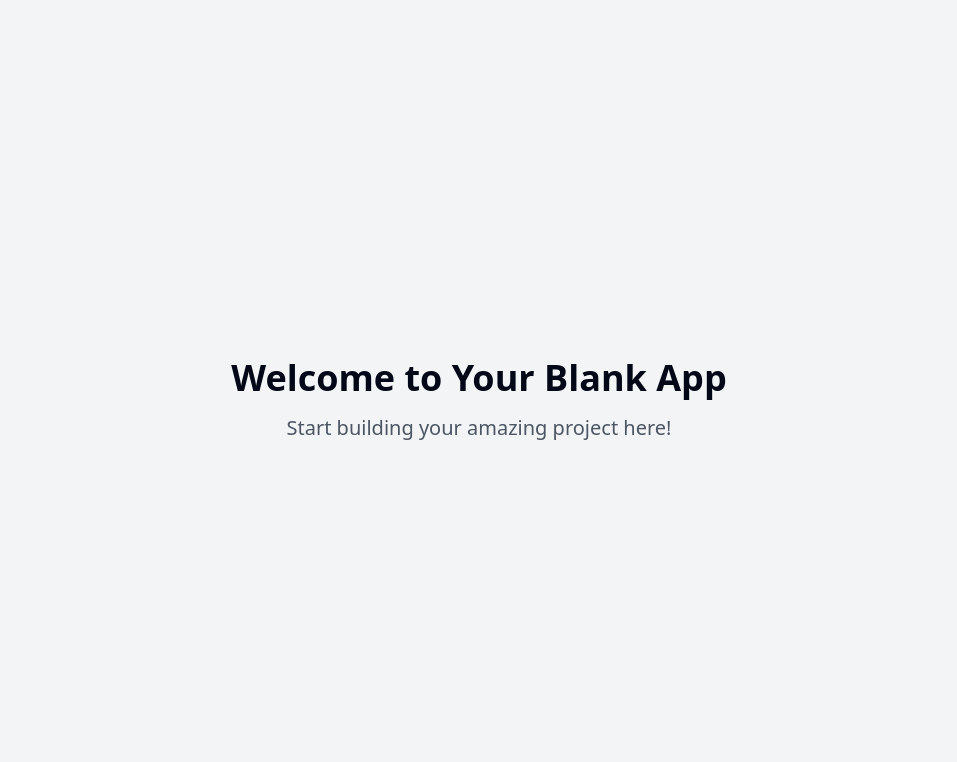
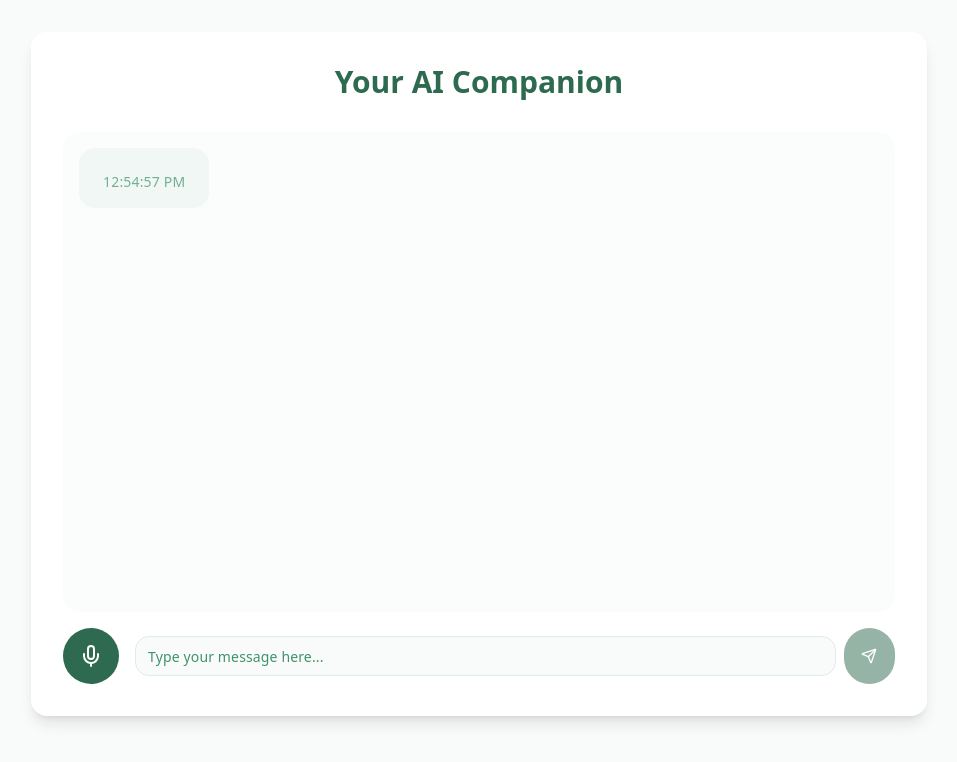
Before and after one commit to kabilesh-c/elderbot-companion, a React (Vite) app: page / in a window 1280 px wide. Shown: the top 762 px of the page, without its empty margins (161-1118 px from the left). Built offline with nearby package versions, Linux system fonts and the light colour scheme.

Commit message:
Add elderly assistance chatbot
This commit adds an AI-powered chatbot designed to assist elderly users.  The chatbot will support voice and text interactions, and provide features such as daily task assistance, medication reminders, emergency alerts, and companionship.

```diff
--- /dev/null
+++ b/src/components/ChatMessage.tsx
@@ -0,0 +1,33 @@
+
+import { cn } from "@/lib/utils";
+
+interface ChatMessageProps {
+  message: string;
+  isUser: boolean;
+  timestamp: string;
+}
+
+const ChatMessage = ({ message, isUser, timestamp }: ChatMessageProps) => {
+  return (
+    <div
+      className={cn(
+        "flex w-full animate-fade-in",
+        isUser ? "justify-end" : "justify-start"
+      )}
+    >
+      <div
+        className={cn(
+          "max-w-[80%] rounded-2xl px-6 py-4 text-lg",
+          isUser
+            ? "bg-primary text-primary-foreground"
+            : "bg-muted text-muted-foreground"
+        )}
+      >
+        <p className="leading-relaxed">{message}</p>
+        <p className="mt-2 text-sm opacity-70">{timestamp}</p>
+      </div>
+    </div>
+  );
+};
+
+export default ChatMessage;
--- /dev/null
+++ b/src/components/VoiceButton.tsx
@@ -0,0 +1,33 @@
+
+import { Mic, MicOff } from "lucide-react";
+import { cn } from "@/lib/utils";
+
+interface VoiceButtonProps {
+  isListening: boolean;
+  onClick: () => void;
+  className?: string;
+}
+
+const VoiceButton = ({ isListening, onClick, className }: VoiceButtonProps) => {
+  return (
+    <button
+      onClick={onClick}
+      className={cn(
+        "flex h-14 w-14 items-center justify-center rounded-full transition-all",
+        isListening
+          ? "bg-destructive text-destructive-foreground animate-pulse"
+          : "bg-primary text-primary-foreground hover:bg-primary/90",
+        className
+      )}
+      aria-label={isListening ? "Stop listening" : "Start listening"}
+    >
+      {isListening ? (
+        <MicOff className="h-6 w-6" />
+      ) : (
+        <Mic className="h-6 w-6" />
+      )}
+    </button>
+  );
+};
+
+export default VoiceButton;
--- a/src/index.css
+++ b/src/index.css
@@ -1,92 +1,39 @@
+
 @tailwind base;
 @tailwind components;
 @tailwind utilities;
 
 @layer base {
   :root {
-    --background: 0 0% 100%;
-    --foreground: 222.2 84% 4.9%;
+    --background: 150 25% 98%;
+    --foreground: 150 50% 10%;
 
     --card: 0 0% 100%;
-    --card-foreground: 222.2 84% 4.9%;
+    --card-foreground: 150 50% 10%;
 
     --popover: 0 0% 100%;
-    --popover-foreground: 222.2 84% 4.9%;
+    --popover-foreground: 150 50% 10%;
 
-    --primary: 222.2 47.4% 11.2%;
-    --primary-foreground: 210 40% 98%;
+    --primary: 150 40% 30%;
+    --primary-foreground: 0 0% 100%;
 
-    --secondary: 210 40% 96.1%;
-    --secondary-foreground: 222.2 47.4% 11.2%;
+    --secondary: 150 40% 60%;
+    --secondary-foreground: 150 80% 10%;
 
-    --muted: 210 40% 96.1%;
-    --muted-foreground: 215.4 16.3% 46.9%;
+    --muted: 150 30% 96%;
+    --muted-foreground: 150 40% 40%;
 
-    --accent: 210 40% 96.1%;
-    --accent-foreground: 222.2 47.4% 11.2%;
+    --accent: 150 40% 70%;
+    --accent-foreground: 150 80% 10%;
 
     --destructive: 0 84.2% 60.2%;
-    --destructive-foreground: 210 40% 98%;
+    --destructive-foreground: 0 0% 98%;
 
-    --border: 214.3 31.8% 91.4%;
-    --input: 214.3 31.8% 91.4%;
-    --ring: 222.2 84% 4.9%;
+    --border: 150 20% 90%;
+    --input: 150 20% 90%;
+    --ring: 150 40% 30%;
 
-    --radius: 0.5rem;
-
-    --sidebar-background: 0 0% 98%;
-
-    --sidebar-foreground: 240 5.3% 26.1%;
-
-    --sidebar-primary: 240 5.9% 10%;
-
-    --sidebar-primary-foreground: 0 0% 98%;
-
-    --sidebar-accent: 240 4.8% 95.9%;
-
-    --sidebar-accent-foreground: 240 5.9% 10%;
-
-    --sidebar-border: 220 13% 91%;
-
-    --sidebar-ring: 217.2 91.2% 59.8%;
-  }
-
-  .dark {
-    --background: 222.2 84% 4.9%;
-    --foreground: 210 40% 98%;
-
-    --card: 222.2 84% 4.9%;
-    --card-foreground: 210 40% 98%;
-
-    --popover: 222.2 84% 4.9%;
-    --popover-foreground: 210 40% 98%;
-
-    --primary: 210 40% 98%;
-    --primary-foreground: 222.2 47.4% 11.2%;
-
-    --secondary: 217.2 32.6% 17.5%;
-    --secondary-foreground: 210 40% 98%;
-
-    --muted: 217.2 32.6% 17.5%;
-    --muted-foreground: 215 20.2% 65.1%;
-
-    --accent: 217.2 32.6% 17.5%;
-    --accent-foreground: 210 40% 98%;
-
-    --destructive: 0 62.8% 30.6%;
-    --destructive-foreground: 210 40% 98%;
-
-    --border: 217.2 32.6% 17.5%;
-    --input: 217.2 32.6% 17.5%;
-    --ring: 212.7 26.8% 83.9%;
-    --sidebar-background: 240 5.9% 10%;
-    --sidebar-foreground: 240 4.8% 95.9%;
-    --sidebar-primary: 224.3 76.3% 48%;
-    --sidebar-primary-foreground: 0 0% 100%;
-    --sidebar-accent: 240 3.7% 15.9%;
-    --sidebar-accent-foreground: 240 4.8% 95.9%;
-    --sidebar-border: 240 3.7% 15.9%;
-    --sidebar-ring: 217.2 91.2% 59.8%;
+    --radius: 1rem;
   }
 }
 
@@ -94,8 +41,31 @@
   * {
     @apply border-border;
   }
-
   body {
     @apply bg-background text-foreground;
+    font-feature-settings: "rlig" 1, "calt" 1;
   }
 }
+
+/* Improve text readability */
+.text-lg {
+  letter-spacing: 0.01em;
+}
+
+/* Smooth scrolling */
+html {
+  scroll-behavior: smooth;
+}
+
+/* Better touch targets for mobile */
+button,
+input[type="submit"],
+input[type="button"] {
+  min-height: 44px;
+  min-width: 44px;
+}
+
+/* Remove blue highlight on mobile */
+* {
+  -webkit-tap-highlight-color: transparent;
+}
--- a/src/pages/Index.tsx
+++ b/src/pages/Index.tsx
@@ -1,11 +1,104 @@
-// Update this page (the content is just a fallback if you fail to update the page)
+
+import { useState, useRef, useEffect } from "react";
+import { Button } from "@/components/ui/button";
+import { Input } from "@/components/ui/input";
+import { Send } from "lucide-react";
+import ChatMessage from "@/components/ChatMessage";
+import VoiceButton from "@/components/VoiceButton";
+
+interface Message {
+  text: string;
+  isUser: boolean;
+  timestamp: string;
+}
 
 const Index = () => {
+  const [messages, setMessages] = useState<Message[]>([
+    {
+      text: "Hello! I'm your AI companion. How can I assist you today?",
+      isUser: false,
+      timestamp: new Date().toLocaleTimeString(),
+    },
+  ]);
+  const [input, setInput] = useState("");
+  const [isListening, setIsListening] = useState(false);
+  const messagesEndRef = useRef<HTMLDivElement>(null);
+
+  const scrollToBottom = () => {
+    messagesEndRef.current?.scrollIntoView({ behavior: "smooth" });
+  };
+
+  useEffect(() => {
+    scrollToBottom();
+  }, [messages]);
+
+  const handleSend = async () => {
+    if (!input.trim()) return;
+
+    const userMessage: Message = {
+      text: input,
+      isUser: true,
+      timestamp: new Date().toLocaleTimeString(),
+    };
+
+    setMessages((prev) => [...prev, userMessage]);
+    setInput("");
+
+    // Simulate AI response
+    setTimeout(() => {
+      const aiMessage: Message = {
+        text: "I understand. I'm here to help you with that. What would you like to know?",
+        isUser: false,
+        timestamp: new Date().toLocaleTimeString(),
+      };
+      setMessages((prev) => [...prev, aiMessage]);
+    }, 1000);
+  };
+
+  const toggleVoice = () => {
+    setIsListening(!isListening);
+    // Voice recognition implementation will go here
+  };
+
   return (
-    <div className="min-h-screen flex items-center justify-center bg-gray-100">
-      <div className="text-center">
-        <h1 className="text-4xl font-bold mb-4">Welcome to Your Blank App</h1>
-        <p className="text-xl text-gray-600">Start building your amazing project here!</p>
+    <div className="flex min-h-screen flex-col bg-background p-4 md:p-8">
+      <div className="mx-auto w-full max-w-4xl rounded-2xl bg-white p-4 shadow-lg md:p-8">
+        <h1 className="mb-8 text-center text-3xl font-bold text-primary">
+          Your AI Companion
+        </h1>
+
+        <div className="mb-4 h-[60vh] overflow-y-auto rounded-lg bg-muted/30 p-4">
+          <div className="space-y-4">
+            {messages.map((message, index) => (
+              <ChatMessage key={index} {...message} />
+            ))}
+            <div ref={messagesEndRef} />
+          </div>
+        </div>
+
+        <div className="flex items-center gap-4">
+          <VoiceButton
+            isListening={isListening}
+            onClick={toggleVoice}
+            className="flex-shrink-0"
+          />
+          <div className="flex flex-1 items-center gap-2">
+            <Input
+              value={input}
+              onChange={(e) => setInput(e.target.value)}
+              onKeyPress={(e) => e.key === "Enter" && handleSend()}
+              placeholder="Type your message here..."
+              className="text-lg"
+            />
+            <Button
+              onClick={handleSend}
+              className="h-14 w-14 rounded-full p-0"
+              disabled={!input.trim()}
+            >
+              <Send className="h-6 w-6" />
+            </Button>
+          </div>
+        </div>
       </div>
     </div>
   );
--- a/tailwind.config.ts
+++ b/tailwind.config.ts
@@ -1,3 +1,4 @@
+
 import type { Config } from "tailwindcss";
 
 export default {
@@ -12,85 +13,72 @@ export default {
   theme: {
     container: {
       center: true,
-			padding: '2rem',
+      padding: "2rem",
       screens: {
-				'2xl': '1400px'
-			}
+        "2xl": "1400px",
+      },
     },
     extend: {
       colors: {
-				border: 'hsl(var(--border))',
-				input: 'hsl(var(--input))',
-				ring: 'hsl(var(--ring))',
-				background: 'hsl(var(--background))',
-				foreground: 'hsl(var(--foreground))',
+        border: "hsl(var(--border))",
+        input: "hsl(var(--input))",
+        ring: "hsl(var(--ring))",
+        background: "hsl(var(--background))",
+        foreground: "hsl(var(--foreground))",
         primary: {
-					DEFAULT: 'hsl(var(--primary))',
-					foreground: 'hsl(var(--primary-foreground))'
+          DEFAULT: "#2D6A4F",
+          foreground: "#FFFFFF",
         },
         secondary: {
-					DEFAULT: 'hsl(var(--secondary))',
-					foreground: 'hsl(var(--secondary-foreground))'
+          DEFAULT: "#74C69D",
+          foreground: "#1B4332",
         },
         destructive: {
-					DEFAULT: 'hsl(var(--destructive))',
-					foreground: 'hsl(var(--destructive-foreground))'
+          DEFAULT: "hsl(var(--destructive))",
+          foreground: "hsl(var(--destructive-foreground))",
         },
         muted: {
-					DEFAULT: 'hsl(var(--muted))',
-					foreground: 'hsl(var(--muted-foreground))'
+          DEFAULT: "#F0F7F4",
+          foreground: "#40916C",
         },
         accent: {
-					DEFAULT: 'hsl(var(--accent))',
-					foreground: 'hsl(var(--accent-foreground))'
+          DEFAULT: "#95D5B2",
+          foreground: "#1B4332",
         },
         popover: {
-					DEFAULT: 'hsl(var(--popover))',
-					foreground: 'hsl(var(--popover-foreground))'
+          DEFAULT: "hsl(var(--popover))",
+          foreground: "hsl(var(--popover-foreground))",
         },
         card: {
-					DEFAULT: 'hsl(var(--card))',
-					foreground: 'hsl(var(--card-foreground))'
+          DEFAULT: "hsl(var(--card))",
+          foreground: "hsl(var(--card-foreground))",
         },
-				sidebar: {
-					DEFAULT: 'hsl(var(--sidebar-background))',
-					foreground: 'hsl(var(--sidebar-foreground))',
-					primary: 'hsl(var(--sidebar-primary))',
-					'primary-foreground': 'hsl(var(--sidebar-primary-foreground))',
-					accent: 'hsl(var(--sidebar-accent))',
-					'accent-foreground': 'hsl(var(--sidebar-accent-foreground))',
-					border: 'hsl(var(--sidebar-border))',
-					ring: 'hsl(var(--sidebar-ring))'
-				}
       },
       borderRadius: {
-				lg: 'var(--radius)',
-				md: 'calc(var(--radius) - 2px)',
-				sm: 'calc(var(--radius) - 4px)'
+        lg: "var(--radius)",
+        md: "calc(var(--radius) - 2px)",
+        sm: "calc(var(--radius) - 4px)",
       },
       keyframes: {
-				'accordion-down': {
-					from: {
-						height: '0'
+        "accordion-down": {
+          from: { height: "0" },
+          to: { height: "var(--radix-accordion-content-height)" },
         },
-					to: {
-						height: 'var(--radix-accordion-content-height)'
-					}
+        "accordion-up": {
+          from: { height: "var(--radix-accordion-content-height)" },
+          to: { height: "0" },
         },
-				'accordion-up': {
-					from: {
-						height: 'var(--radix-accordion-content-height)'
+        "fade-in": {
+          "0%": { opacity: "0", transform: "translateY(10px)" },
+          "100%": { opacity: "1", transform: "translateY(0)" },
         },
-					to: {
-						height: '0'
-					}
-				}
       },
       animation: {
-				'accordion-down': 'accordion-down 0.2s ease-out',
-				'accordion-up': 'accordion-up 0.2s ease-out'
-			}
-		}
+        "accordion-down": "accordion-down 0.2s ease-out",
+        "accordion-up": "accordion-up 0.2s ease-out",
+        "fade-in": "fade-in 0.3s ease-out",
+      },
+    },
   },
   plugins: [require("tailwindcss-animate")],
 } satisfies Config;
```
Lines whose indentation alone changed are shown as unchanged.
